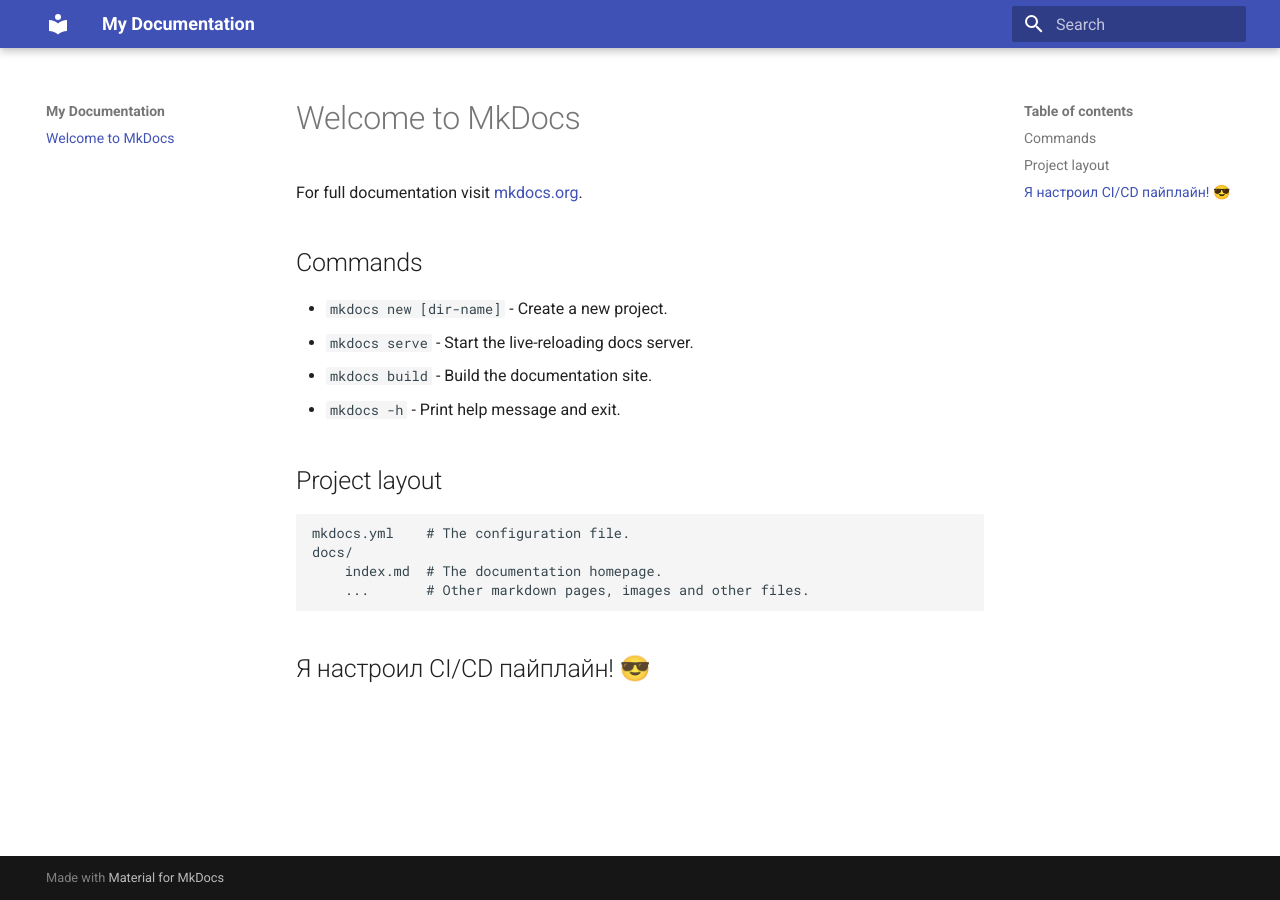
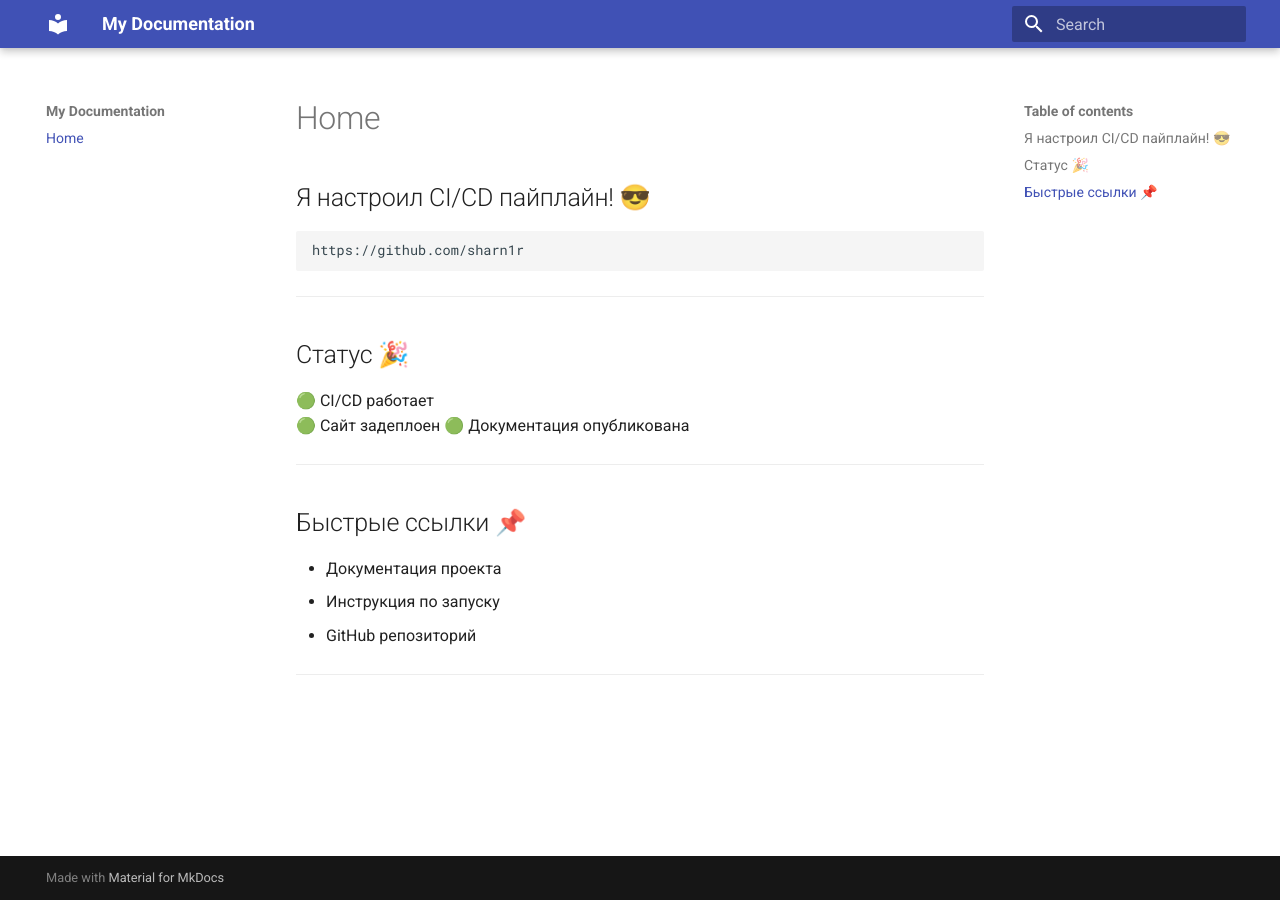
Before and after one commit to sharn1r/my-docs-project, an MkDocs documentation site: the page built from docs/index.md, in a window 1280 px wide. Built offline with MkDocs 1.6.1 and Material for MkDocs 9.7.7, drawn with Linux system fonts in a browser that asks for light colours.

Commit message:
beautiful homepage

````diff
--- a/docs/index.md
+++ b/docs/index.md
@@ -1,18 +1,23 @@
-# Welcome to MkDocs
+## Я настроил CI/CD пайплайн! 😎
 
-For full documentation visit [mkdocs.org](https://www.mkdocs.org).
+```
+https://github.com/sharn1r
+```
 
-## Commands
+---
 
-* `mkdocs new [dir-name]` - Create a new project.
-* `mkdocs serve` - Start the live-reloading docs server.
-* `mkdocs build` - Build the documentation site.
-* `mkdocs -h` - Print help message and exit.
+##  Статус 🎉
 
-## Project layout
+🟢 CI/CD работает
+🟢 Сайт задеплоен
+🟢 Документация опубликована
 
-    mkdocs.yml    # The configuration file.
-    docs/
-        index.md  # The documentation homepage.
-        ...       # Other markdown pages, images and other files.
-## Я настроил CI/CD пайплайн! 😎
+---
+
+##  Быстрые ссылки 📌
+
+- Документация проекта
+- Инструкция по запуску
+- GitHub репозиторий
+
+---
````
